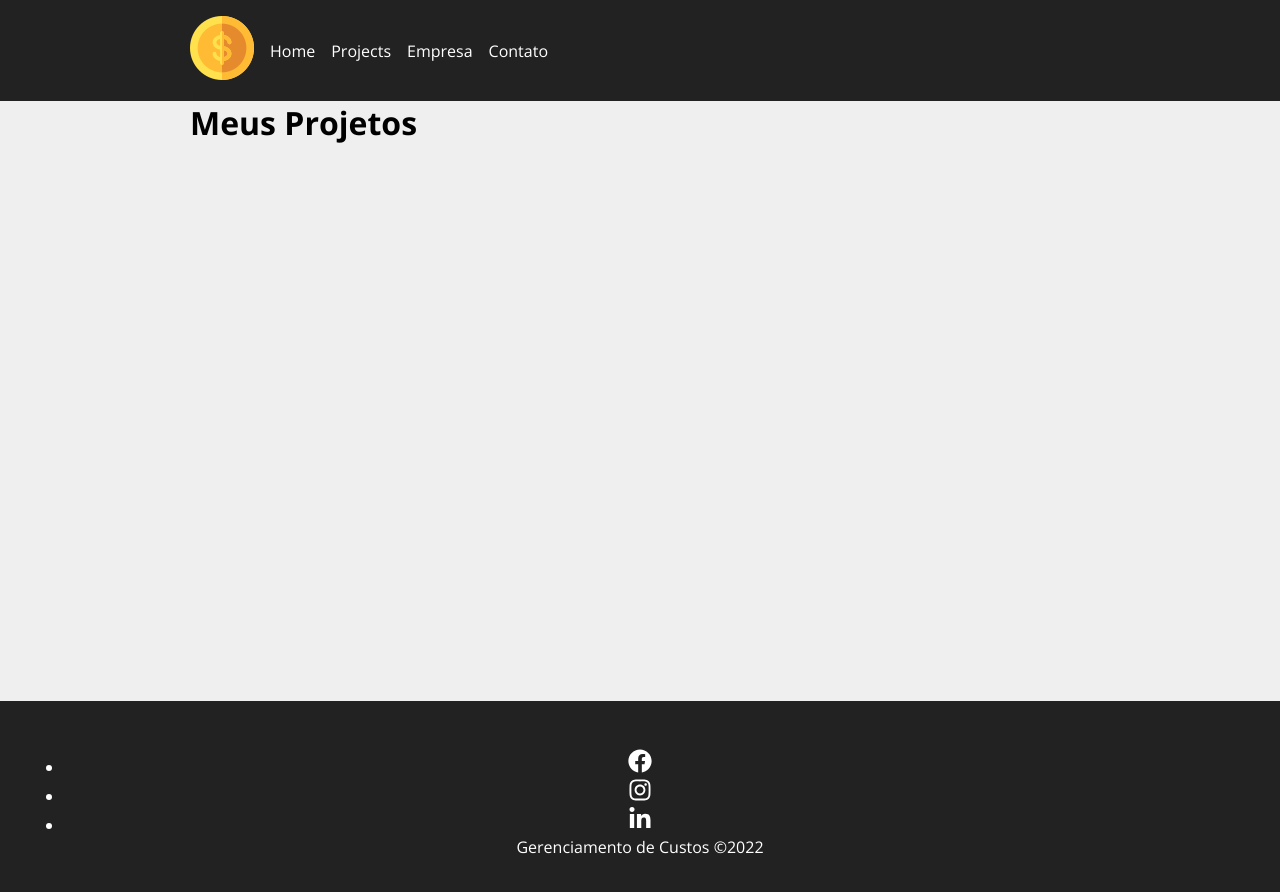
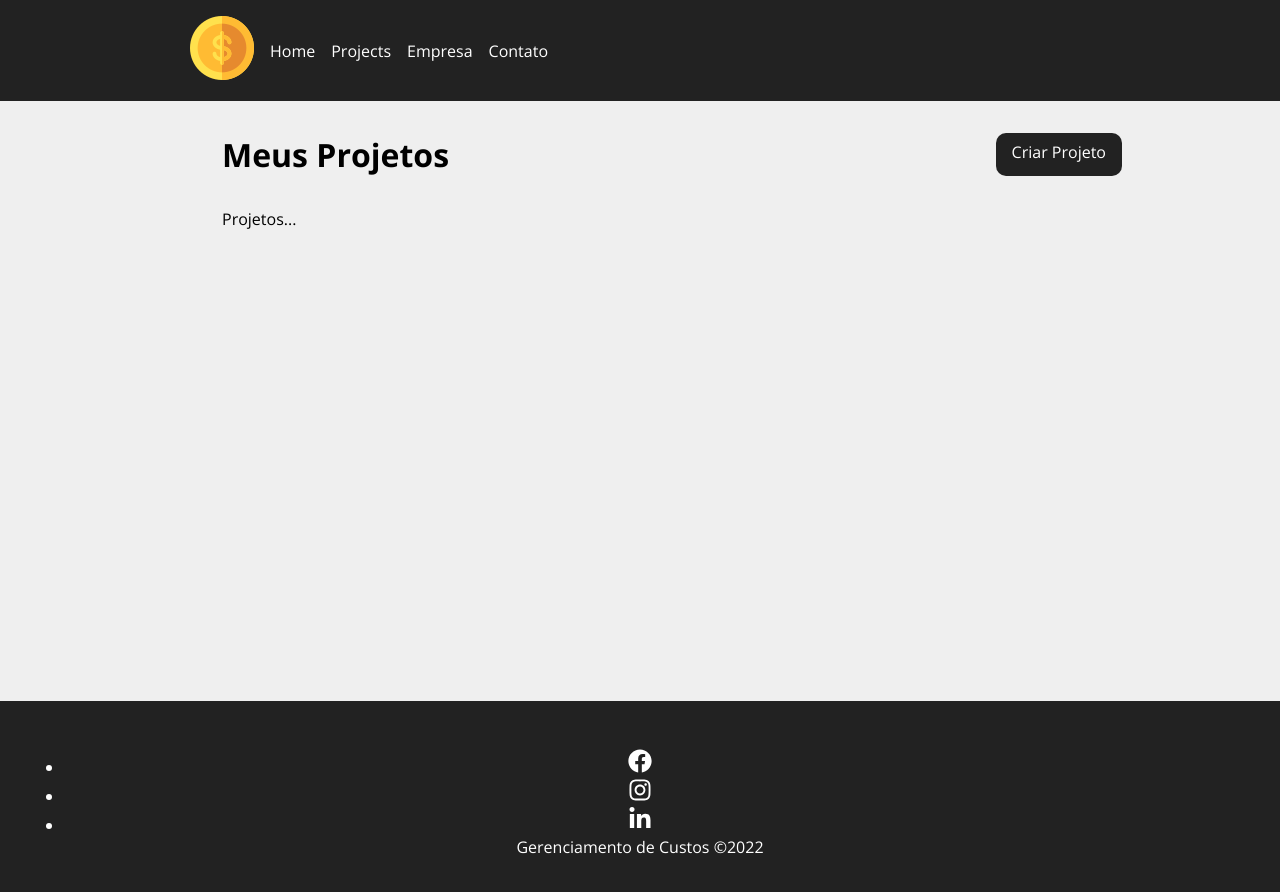
Before and after one commit to aldo-pereira22/gerenciamento-de-projetos, a React (Create React App) app: page /projects in a window 1280 px wide. Shown: the top 892 px of the page. Built offline with nearby package versions, Linux system fonts and the light colour scheme.

Commit message:
Página de dashboard

```diff
--- a/src/components/pages/Projects.jsx
+++ b/src/components/pages/Projects.jsx
@@ -1,5 +1,10 @@
 import { useLocation } from "react-router-dom";
 import Message from "../layouts/Message";
+import styles from './Projects.module.css'
+import { Link } from "react-router-dom"
+import Container from "../layouts/Container";
+import LinkButton from "../layouts/LinkButton";
+
 
 function Projects() {
 
@@ -9,10 +14,20 @@
         message = location.state.message
     }
     return (
-        <div>
-            <h1>Meus Projetos</h1>
+
+        <div className={styles.project_container}>
+            <div className={styles.title_container} >
+                <h1>Meus Projetos</h1>
+                <LinkButton to="/newprojects" text="Criar Projeto" />
+
+            </div>
             {message && <Message type="success" msg={message} />}
+            <Container custonClass="start" >
+                <p>Projetos...</p>
+
+            </Container>
         </div>
+
     )
 
 }
--- /dev/null
+++ b/src/components/pages/Projects.module.css
@@ -0,0 +1,9 @@
+.project_container {
+    padding: 2em;
+}
+
+.title_container {
+    display: flex;
+    justify-content: space-between;
+    margin-bottom: 2em;
+}
```
